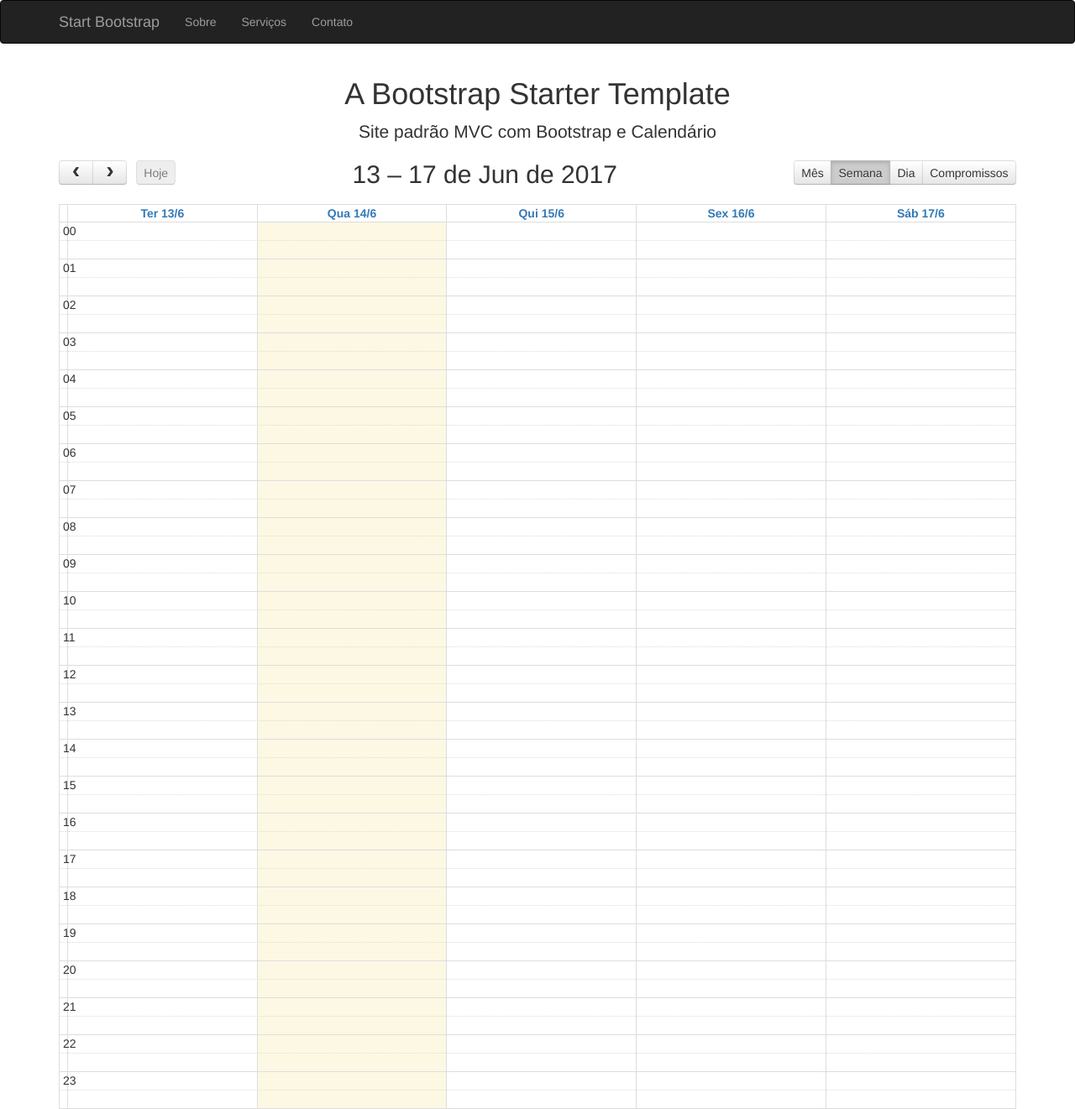
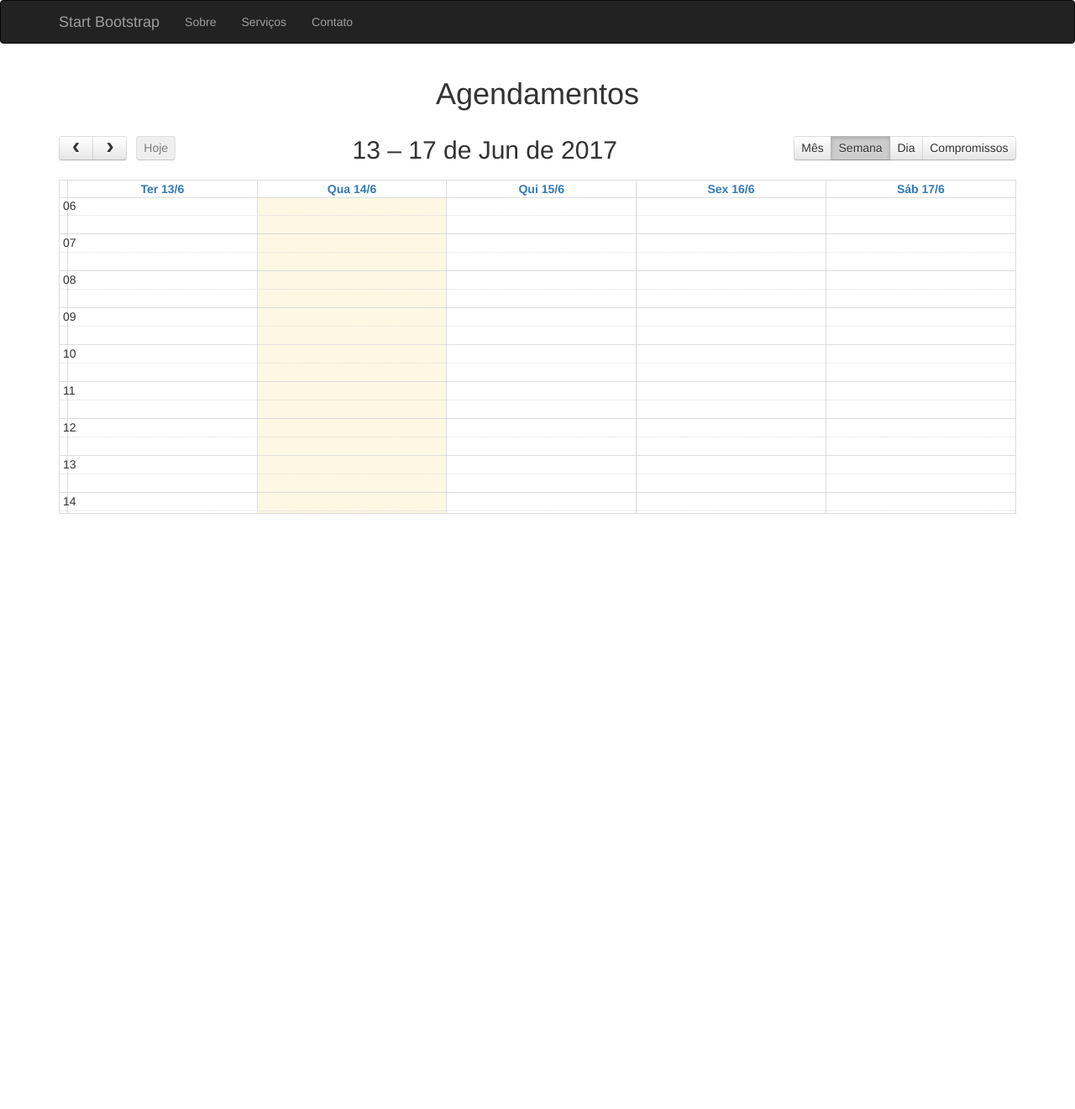
Before and after one commit to igormuller/myfullcalendar, a PHP site: page /myfullcalendar/ in a window 1280 px wide. Shown: the whole page at 84% size. After the commit the page ends 612 px from the top, so only its background shows below. Run offline with PHP 8.4, Linux system fonts and the light colour scheme; data that the repository does not hold is empty; some libraries are stand-ins or nearby versions.

Commit message:
Ajustado o htaccess e o config, alem de corrigido a apresentação dos agendamentos

```diff
--- a/assets/js/script.js
+++ b/assets/js/script.js
@@ -12,7 +12,7 @@ $(function () {
         editable: true, //permitir edição
         eventLimit: true,
         allDaySlot: false, //oculta o slot superior de evento do dia inteiro
-        height: "auto", //delimita o tamanho do calendário
+        height: 450, //delimita o tamanho do calendário
         hiddenDays: [0,1], //oculta os dias da semana
         events: BASE_URL+"/ajax/getEvents", //Carrega todos os eventos do banco de dados
         //Ao clicar em um evento
@@ -50,7 +50,8 @@ $(function () {
                     data:'title='+title+'&start='+start+'&end='+end,
                     dataType:'json',
                     success: function(json) {
-                        $('#calendar').fullCalendar('renderEvent', json, true);
+                        //location.reload();
+                        $('#calendar').fullCalendar('renderEvent', json, false);
                     },
                     error: function() {
                         alert("Ocorreu algum erro ao incluir o evento");
@@ -71,9 +72,9 @@ $(function () {
                 data:'id='+id+'&start='+start+'&end='+end,
                 dataType:'json',
                 success: function(json) {
-                    //location.reload();
+                    location.reload();
                     //$('#calendar').fullCalendar('refetchEvents');
-                    $('#calendar').fullCalendar('renderEvent', calEvent, true);
+                    //$('#calendar').fullCalendar('renderEvent', calEvent, false);
                 },
                 error: function() {
                     alert("Ocorreu algum erro ao mover o evento");
@@ -94,9 +95,9 @@ $(function () {
                 data:'id='+id+'&start='+start+'&end='+end,
                 dataType:'json',
                 success: function(json) {
-                    //location.reload();
+                    location.reload();
                     //$('#calendar').fullCalendar('refetchEvents');
-                    $('#calendar').fullCalendar('renderEvent', calEvent, true);
+                    //$('#calendar').fullCalendar('renderEvent', calEvent, false);
                 },
                 error: function() {
                     alert("Ocorreu algum erro ao mover o evento");
--- a/config.php
+++ b/config.php
@@ -9,7 +9,7 @@ if (ENVIRONMENT == "development") {
   $config["charset"] = "utf8";
   $config["dbuser"] = "root";
   $config["dbpass"] = "";
-  define("BASE_URL","http://localhost/mycalendar");
+  define("BASE_URL","http://localhost/myfullcalendar");
 } else {
   $config["dbname"] = "banco_dados";
   $config["host"] = "localhost";
--- a/views/home.php
+++ b/views/home.php
@@ -3,10 +3,10 @@
 
     <div class="row">
         <div class="col-lg-12 text-center">
-            <h1>A Bootstrap Starter Template</h1>
-            <p class="lead">Site padrão MVC com Bootstrap e Calendário</p>
+            <h1>Agendamentos</h1>
         </div>
     </div>
+    <br/>
     <!-- /.row -->
     <div class="row">
         <div class="col-lg-12 text-center">
```
Also changed, not shown: fullCalendar.sql (deleted, +0 -35 lines), myfullcalendar.sql (added, +35 -0 lines), .htaccess.
